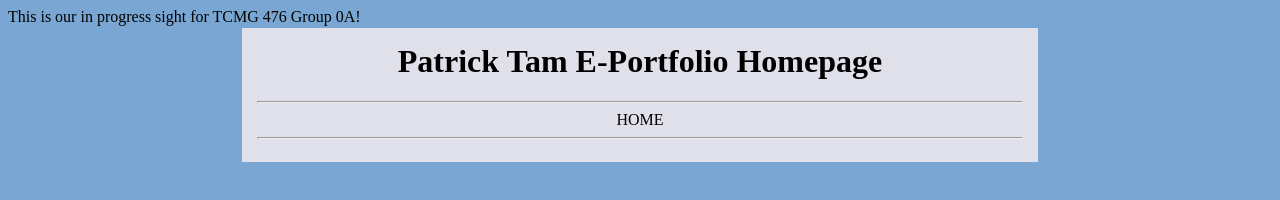
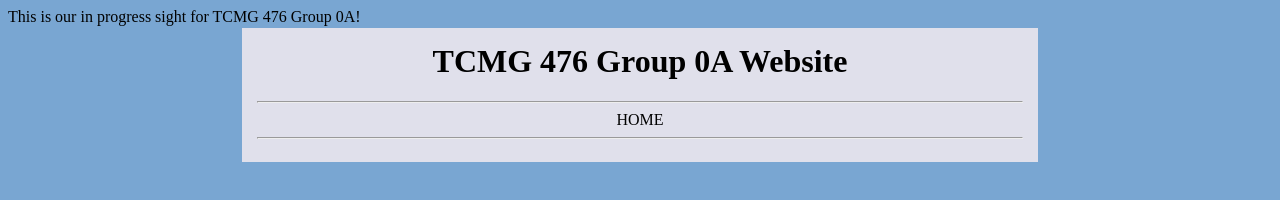
Before and after one commit to patr-tam/patr-tam.github.io, a plain HTML site: page index.html in a window 1280 px wide. Drawn offline with Linux system fonts and the light colour scheme.

Commit message:
Edited template

```diff
--- a/index.html
+++ b/index.html
@@ -1,22 +1,19 @@
 This is our in progress sight for TCMG 476 Group 0A!
 
 
-<head>
-<title>TCMG 476 Group 0A Website!</title>
-<!-- created by: Belair Albahagwi, George Coronado,Jose Nerio, Luke Snavely, Patrick TamO -->
-</head>
 
 <body>
 <body bgcolor="#79a6d2">
 <table align="center" width = "800px" cellpadding="15px">
 <tr>
 <td bgcolor="#e0e0eb">
-<b><center><h1 style="color:black">Patrick Tam E-Portfolio Homepage</b><center></h1>
+<b><center><h1 style="color:black">TCMG 476 Group 0A Website</b><center></h1>
 <hr /> <!----------------------->
 <CENTER> <a>HOME</a>  <a href="gallery.html">
 <hr /> <!----------------------->
 
 </td>
+<!-- created by: Belair Albahagwi, George Coronado, Jose Nerio, Luke Snavely, Patrick Tam -->
 </tr>
 </table>
 </body>
```
